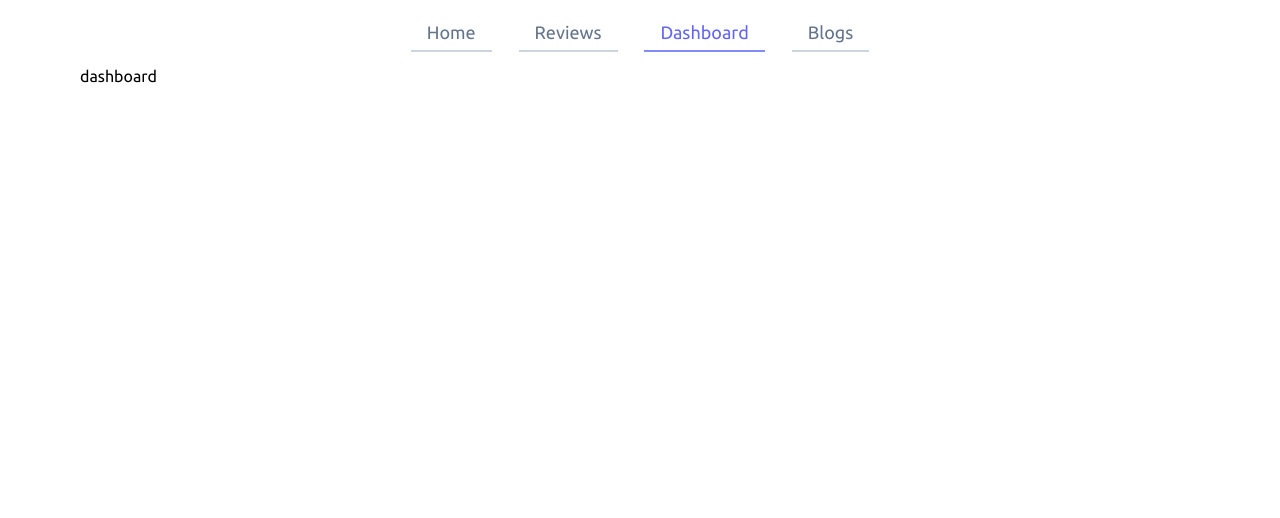
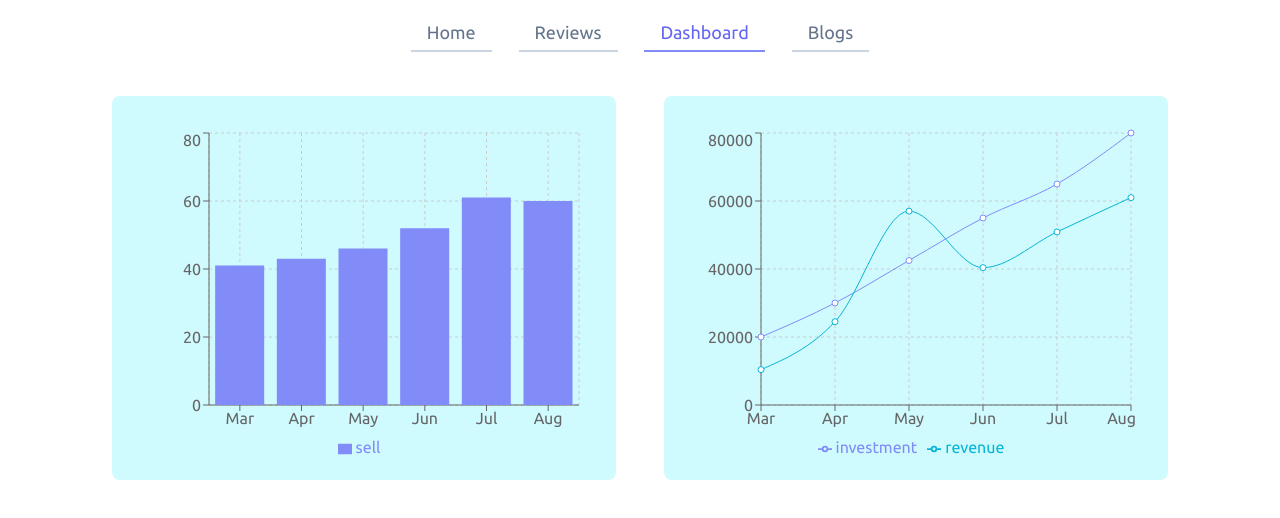
Before and after one commit to genuinestalwart/product-analysis-website, a React (Create React App) app: page /dashboard in a window 1280 px wide. Shown: the top 518 px of the page. Built offline with nearby package versions, Linux system fonts and the light colour scheme.

Commit message:
dashboard charts added

```diff
--- a/package.json
+++ b/package.json
@@ -14,6 +14,7 @@
 		"react-dom": "^18.0.0",
 		"react-router-dom": "^6.3.0",
 		"react-scripts": "5.0.0",
+		"recharts": "^2.1.9",
 		"web-vitals": "^2.1.4"
 	},
 	"scripts": {
--- /dev/null
+++ b/public/fakeData/charts.json
@@ -0,0 +1,38 @@
+[
+    {
+        "month": "Mar",
+        "investment": 20000,
+        "sell": 41,
+        "revenue": 10401
+    },
+    {
+        "month": "Apr",
+        "investment": 30000,
+        "sell": 43,
+        "revenue": 24500
+    },
+    {
+        "month": "May",
+        "investment": 42500,
+        "sell": 46,
+        "revenue": 57010
+    },
+    {
+        "month": "Jun",
+        "investment": 55000,
+        "sell": 52,
+        "revenue": 40405
+    },
+    {
+        "month": "Jul",
+        "investment": 65000,
+        "sell": 61,
+        "revenue": 50900
+    },
+    {
+        "month": "Aug",
+        "investment": 80000,
+        "sell": 60,
+        "revenue": 61000
+    }
+]
--- a/src/components/Dashboard/Dashboard.js
+++ b/src/components/Dashboard/Dashboard.js
@@ -1,9 +1,38 @@
 import React from 'react';
+import { Bar, BarChart, CartesianGrid, Legend, Line, LineChart, ResponsiveContainer, Tooltip, XAxis, YAxis } from 'recharts';
+import useCharts from '../../hooks/useCharts';
 
 const Dashboard = () => {
+    const [data] = useCharts();
+
     return (
-        <div>
-            dashboard
+        <div className='gap-12 grid grid-cols-2 p-8'>
+            <div className='bg-cyan-100 h-96 px-8 pt-8 pb-4 rounded-lg'>
+                <ResponsiveContainer width='100%' height='100%'>
+                    <BarChart data={data}>
+                        <CartesianGrid strokeDasharray="3 3" />
+                        <XAxis dataKey="month" />
+                        <YAxis />
+                        <Tooltip />
+                        <Legend />
+                        <Bar dataKey="sell" fill="#818cf8" />
+                    </BarChart>
+                </ResponsiveContainer>
+            </div>
+
+            <div className='bg-cyan-100 h-96 px-8 pt-8 pb-4 rounded-lg'>
+                <ResponsiveContainer width='100%' height='100%'>
+                    <LineChart data={data}>
+                        <CartesianGrid strokeDasharray="3 3" />
+                        <XAxis dataKey="month" />
+                        <YAxis />
+                        <Tooltip />
+                        <Legend />
+                        <Line type="monotone" dataKey="investment" stroke="#818cf8" />
+                        <Line type="monotone" dataKey="revenue" stroke="#06b6d4" />
+                    </LineChart>
+                </ResponsiveContainer>
+            </div>
         </div>
     );
 };
--- /dev/null
+++ b/src/hooks/useCharts.js
@@ -0,0 +1,15 @@
+import { useEffect, useState } from 'react';
+
+const useCharts = () => {
+    const [chData, setChData] = useState([]);
+
+    useEffect(() => {
+        fetch('./fakeData/charts.json')
+            .then(res => res.json())
+            .then(data => setChData(data));
+    }, []);
+
+    return [chData, setChData];
+};
+
+export default useCharts;
```
Also changed, not shown: 1 other file (tests, documents, lock files or other folders).
